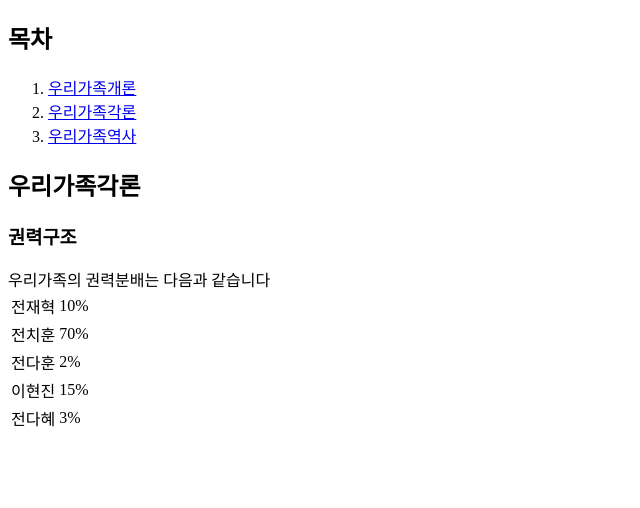
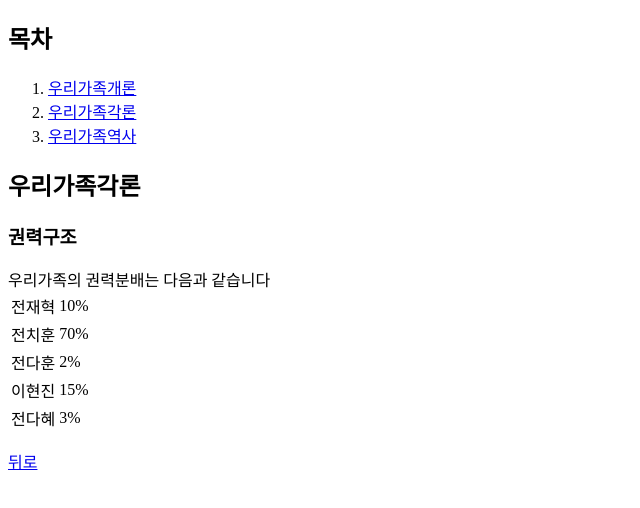
Before and after one commit to wanttolearnhtml/my-first-website, a plain HTML site: page 2.html in a window 1280 px wide. Shown: the full height of the page, 0-640 px from the left. Drawn offline with Linux system fonts and the light colour scheme.

Commit message:
my-family

```diff
--- a/2.html
+++ b/2.html
@@ -39,5 +39,8 @@
             <td>3%</td>
         </tr>
     </table>
+
+
+    <p><a href="start.html">뒤로</a></p>
 </body>
 </html>
```
Also changed, not shown: 1.html (+2 -0 lines), 3.html (+3 -0 lines), index.html (+2 -0 lines).
